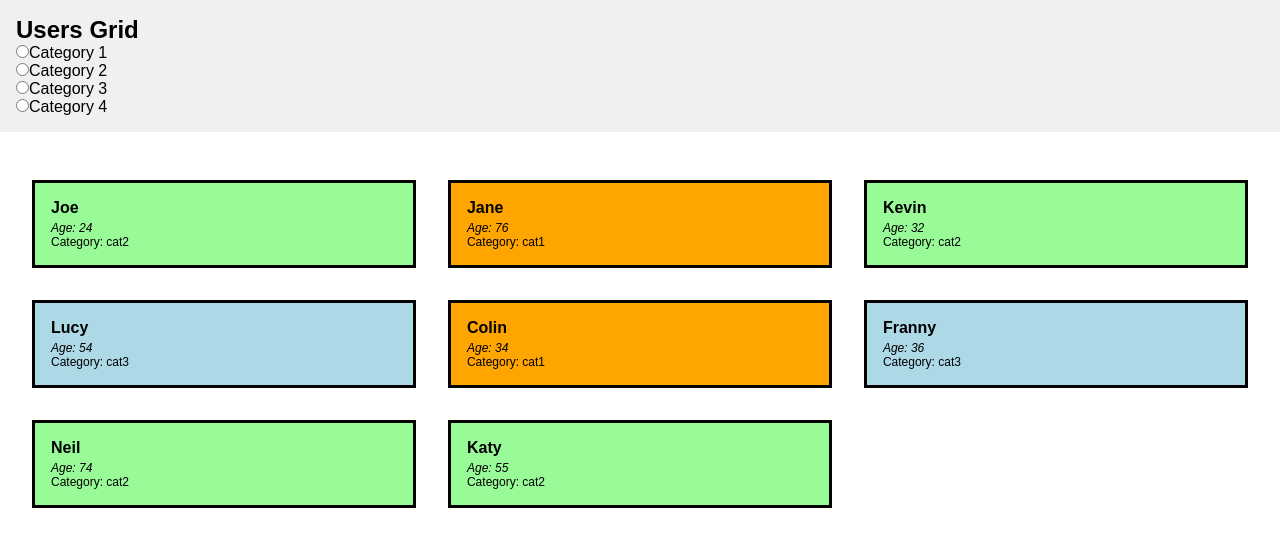
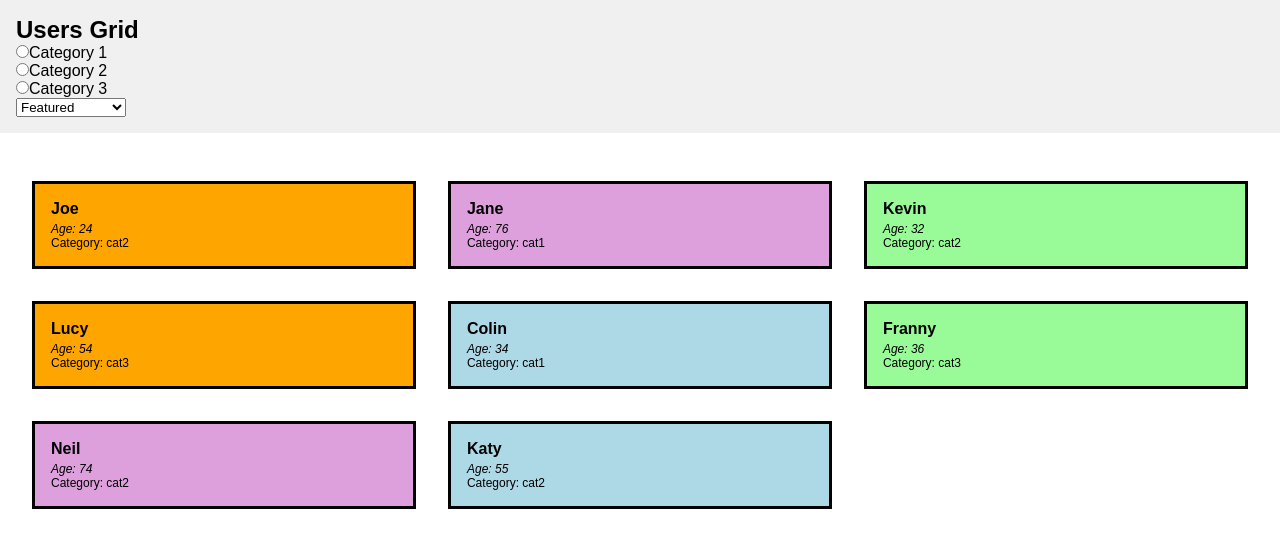
Before and after one commit to jmacaluso711/user-grid, a React (Create React App) app: page /users in a window 1280 px wide. Shown: the top 548 px of the page. Built offline with nearby package versions, Linux system fonts and the light colour scheme; sample sign-in values are in the browser's storage.

Commit message:
sort and filter

```diff
--- a/src/App.css
+++ b/src/App.css
@@ -110,20 +110,20 @@ body {
   border: 3px solid #000;
 }
 
-.user.cat1 {
+.user-priority--1 {
   background-color: orange;
 }
 
-.user.cat2 {
+.user-priority--2 {
   background-color: palegreen;
 }
 
-.user.cat3 {
+.user-priority--3 {
   background-color: lightblue;
 }
 
-.user.cat4 {
-  background-color: purple;
+.user-priority--4 {
+  background-color: plum;
 }
 
 .user-title {
--- a/src/components/User.js
+++ b/src/components/User.js
@@ -1,7 +1,7 @@
 import React from 'react';
 
 const User = ({ user }) => (
-  <div className={"user " + user.category}>
+  <div className={"user user-priority--" + user.priority}>
     <h2 className="user-title">{user.name}</h2>
     <span className="user-age">Age: {user.age}</span>
     <span className="user-cat">Category: {user.category}</span>
--- a/src/components/UsersPage.js
+++ b/src/components/UsersPage.js
@@ -4,27 +4,55 @@ import sampleUsers from '../sample-users';
 
 export default class UsersPage extends Component {
   state = {
-    sampleUsers,
+    users: sampleUsers,
     category: '',
-    sortAsc: false,
-    sortDesc: false
   }
 
-  radioFilter = (e) => {
+  filterBy = (e) => {
     this.setState({
       category: e.target.value
     });
   }
 
+  sortBy = (e) => {
+    let users = Object.assign({}, this.state.users);
+    let sortedUsers;
+
+    switch(e.target.value) {
+      case 'asc':
+        sortedUsers = users.data.sort((a, b) => {
+          return a.name > b.name ? 1 : -1;
+        });
+        break;
+      case 'desc':
+        sortedUsers = users.data.sort((a, b) => {
+          return a.name > b.name ? -1 : 1;
+        });
+        break;
+      case 'priority':
+        sortedUsers = users.data.sort((a, b) => {
+          return a.priority > b.priority ? 1 : -1;
+        })
+        break;
+      case 'featured':
+        sortedUsers = users.data;
+        break;
+      default:
+        return null;
+    }
+
+    users.data = sortedUsers;
+    this.setState({users});
+  }
+
   render() {
-    const { sampleUsers, category } = this.state;
-    const featuredUsers = sampleUsers.data.map((user, i) => <User key={i} user={user} />);
-    let usersCategory;
+    const { category, users } = this.state;
+    const featuredUsers = users.data.map((user, i) => <User key={i} user={user} />);
+    let userList = featuredUsers;
 
     if (category) {
-      usersCategory = sampleUsers.data
-        .filter(user => user.category === category)
-        .map((user, i) => <User key={i} user={user} />);
+      const usersCategory = users.data.filter(user => user.category === category);
+      userList = usersCategory.map((user, i) => <User key={i} user={user} />);;
     }
 
     return (
@@ -34,32 +62,34 @@ export default class UsersPage extends Component {
           <div className="filters">
             <div className="filter-radio">
               <label>
-                <input type="radio" name="category" value="cat1" onChange={(e) => this.radioFilter(e)}/>
+                <input type="radio" name="category" value="cat1" onChange={(e) => this.filterBy(e)}/>
                 Category 1
               </label>
             </div>
             <div className="filter-radio">
               <label>
-                <input type="radio" name="category" value="cat2" onChange={(e) => this.radioFilter(e)} />
+                <input type="radio" name="category" value="cat2" onChange={(e) => this.filterBy(e)} />
                 Category 2
               </label>
             </div>
             <div className="filter-radio">
               <label>
-                <input type="radio" name="category" value="cat3" onChange={(e) => this.radioFilter(e)} />
+                <input type="radio" name="category" value="cat3" onChange={(e) => this.filterBy(e)} />
                 Category 3
               </label>
             </div>
-            <div className="filter-radio">
-              <label>
-                <input type="radio" name="category" value="cat4" onChange={(e) => this.radioFilter(e)} />
-                Category 4
-              </label>
-            </div>
+          </div>
+          <div className="sorts">
+            <select onChange={(e) => this.sortBy(e)}>
+              <option value="featured">Featured</option>
+              <option value="asc">Sort A-Z</option>
+              <option value="desc">Sort Z-A</option>
+              <option value="priority">Sort by Priority</option>
+            </select>
           </div>
         </header>
         <div className="users-grid">
-          {category ? usersCategory : featuredUsers}
+          {userList}
         </div>
       </section>
     )
```
